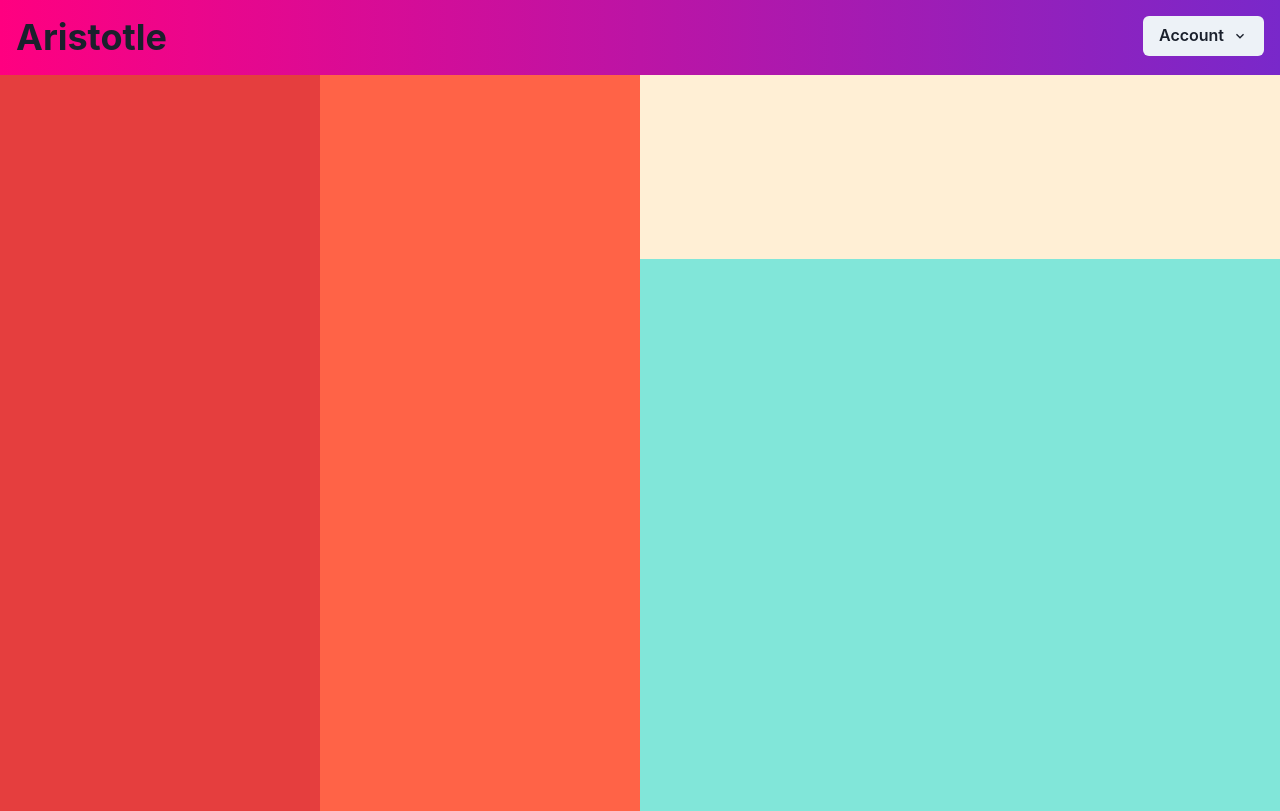
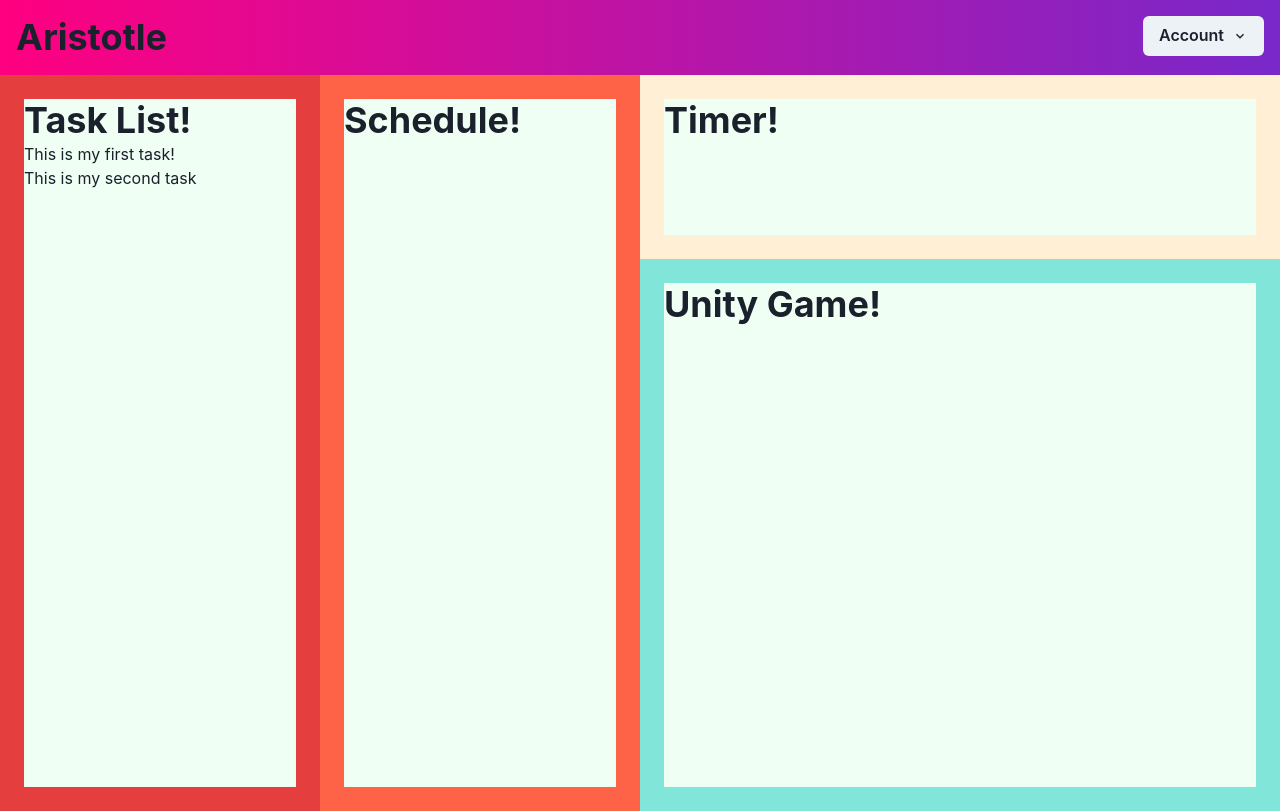
Before and after one commit to joshdelg/aristotle-app, a React (Create React App) app: page / in a window 1280 px wide. Built offline with nearby package versions, Linux system fonts and the light colour scheme.

Commit message:
Set up subcomponents and react context api

```diff
--- a/src/App.js
+++ b/src/App.js
@@ -6,7 +6,7 @@ function App() {
   return (
     <div className="App">
       <Navbar style={{height: "8vh"}} />
-      <Dashboard/>
+      <Dashboard />
     </div>
   );
 }
--- a/src/components/Dashboard.jsx
+++ b/src/components/Dashboard.jsx
@@ -1,13 +1,25 @@
 import { Box, Grid, GridItem } from "@chakra-ui/react";
+import Schedule from "./Schedule";
+import TaskList from "./TaskList";
+import Timer from "./Timer";
+import UnityWrapper from "./UnityWrapper";
 
 function Dashboard() {
     return (
         <Box className="dashboard-container">
             <Grid h="92vh" templateRows="repeat(4, 1fr)" templateColumns="repeat(12, 1fr)">
-                <GridItem rowSpan={4} colSpan={3} bg="red.500" />
-                <GridItem rowSpan={4} colSpan={3} bg="tomato" />
-                <GridItem rowSpan={1} colSpan={6} bg="papayawhip" />
-                <GridItem rowSpan={3} colSpan={6} bg="teal.200" />
+                <GridItem p="6" rowSpan={4} colSpan={3} bg="red.500">
+                    <TaskList />
+                </GridItem>
+                <GridItem p="6" rowSpan={4} colSpan={3} bg="tomato">
+                    <Schedule />
+                </GridItem>
+                <GridItem p="6" rowSpan={1} colSpan={6} bg="papayawhip">
+                    <Timer />
+                </GridItem>
+                <GridItem p="6" rowSpan={3} colSpan={6} bg="teal.200">
+                    <UnityWrapper />
+                </GridItem>
             </Grid>
         </Box>
     )
--- /dev/null
+++ b/src/components/Schedule.jsx
@@ -0,0 +1,11 @@
+import { Box, Heading } from "@chakra-ui/react";
+
+function Schedule() {
+    return (
+        <Box h="100%" bg="green.50">
+            <Heading size="xl">Schedule!</Heading>
+        </Box>
+    );
+}
+
+export default Schedule;
--- /dev/null
+++ b/src/components/TaskList.jsx
@@ -0,0 +1,23 @@
+import { useContext } from "react";
+import { TaskContext } from "../contexts/TaskContext";
+import { Box, Heading, Text } from "@chakra-ui/react";
+
+function TaskList() {
+
+    const { tasks, dispatch } = useContext(TaskContext);
+
+    return (
+        <Box h="100%" bg="green.50" onClick={() => {
+            dispatch({type: 'ADD_TASK'});
+        }}>
+            <Heading size="xl">Task List!</Heading>
+            {
+                tasks.map((task) => (
+                    <Text key={task.id}>{task.title}</Text>
+                ))
+            }
+        </Box>
+    );
+}
+
+export default TaskList;
--- /dev/null
+++ b/src/components/Timer.jsx
@@ -0,0 +1,11 @@
+import { Box, Heading } from "@chakra-ui/react";
+
+function Timer() {
+    return (
+        <Box h="100%" bg="green.50">
+            <Heading size="xl">Timer!</Heading>
+        </Box>
+    );
+}
+
+export default Timer;
--- /dev/null
+++ b/src/components/UnityWrapper.jsx
@@ -0,0 +1,11 @@
+import { Box, Heading } from "@chakra-ui/react";
+
+function UnityWrapper() {
+    return (
+        <Box h="100%" bg="green.50">
+            <Heading size="xl">Unity Game!</Heading>
+        </Box>
+    )
+};
+
+export default UnityWrapper;
--- /dev/null
+++ b/src/contexts/TaskContext.js
@@ -0,0 +1,43 @@
+import React, { createContext, useReducer } from "react";
+
+const initialState = [
+    {
+        id: 0,
+        title: "This is my first task!",
+        priority: 1,
+        dueDate: "1/17",
+        estTime: 30
+    },
+    {
+        id: 1,
+        title: "This is my second task",
+        priority: 3,
+        dueDate: "1/18",
+        estTime: 45
+    }
+];
+
+const taskReducer = (state, action) => {
+    switch(action.type) {
+        case 'ADD_TASK':
+            return [...state, { id: 1000, title: "New task added!", priority: 1, dueDate: "1/23", estTime: 10}];
+        default:
+            throw new Error("Task reducer action type not recognized")
+    }
+};
+
+export const TaskContext = createContext(initialState);
+const { Provider } = TaskContext;
+
+const TaskContextProvider = ({ children }) => {
+
+    const [tasks, dispatch] = useReducer(taskReducer, initialState);
+
+    return (
+        <Provider value={{tasks, dispatch}}>
+           { children }
+        </Provider>
+    );
+};
+
+export default TaskContextProvider;
--- a/src/index.js
+++ b/src/index.js
@@ -4,11 +4,14 @@ import App from './App';
 import reportWebVitals from './reportWebVitals';
 
 import { ChakraProvider } from "@chakra-ui/react";
+import TaskContextProvider from './contexts/TaskContext';
 
 ReactDOM.render(
   <React.StrictMode>
     <ChakraProvider>
-      <App />
+        <TaskContextProvider>
+          <App />
+        </TaskContextProvider>
     </ChakraProvider>
   </React.StrictMode>,
   document.getElementById('root')
```
Also changed, not shown: 1 other file (tests, documents, lock files or other folders).
